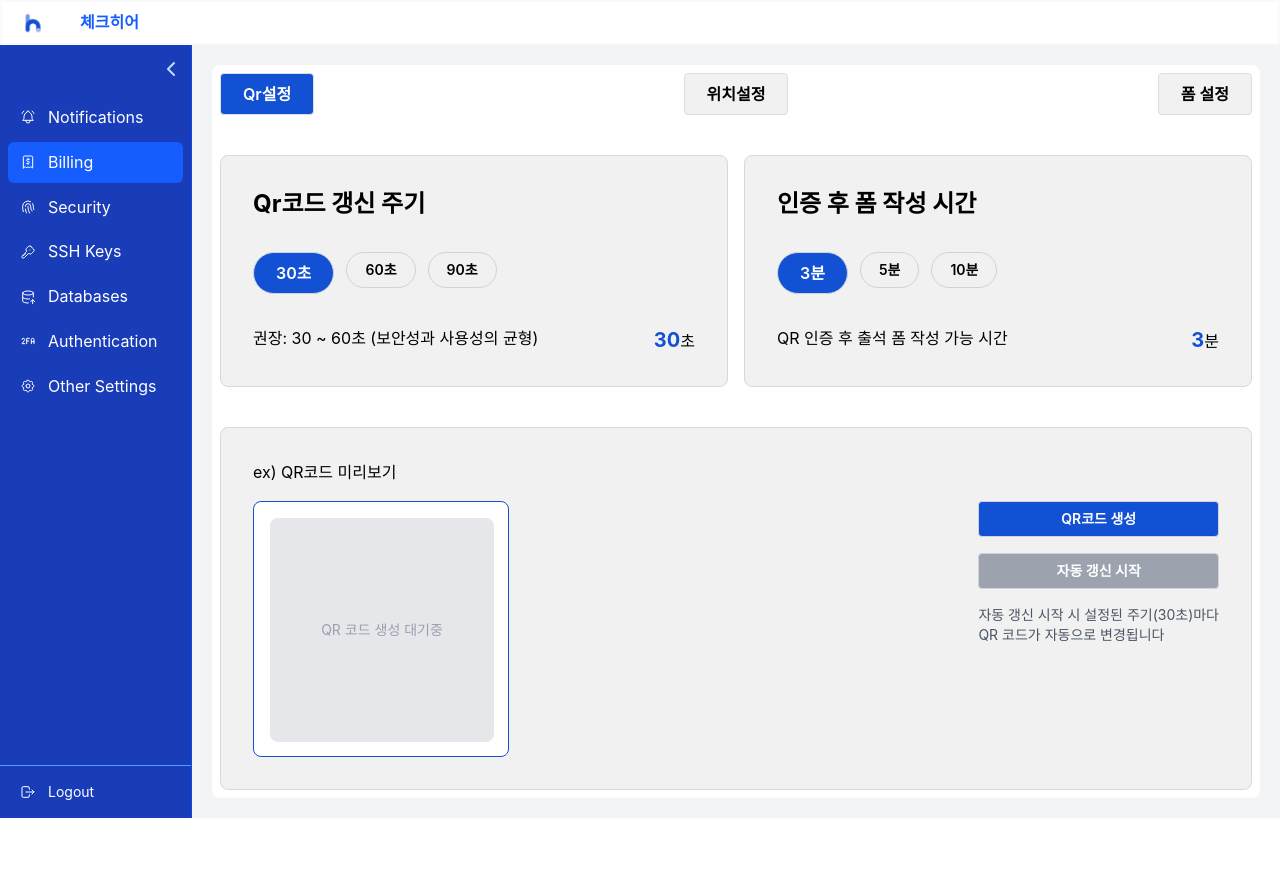
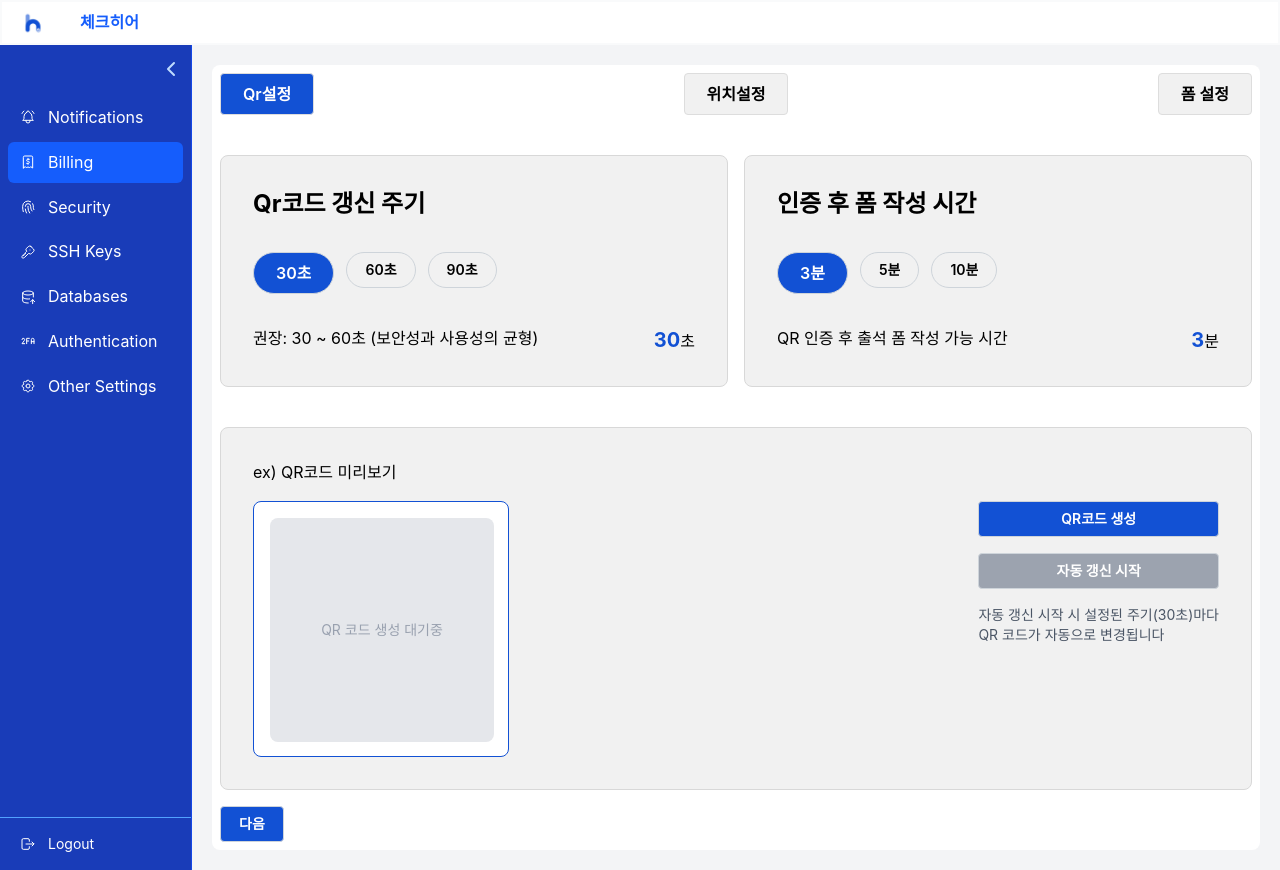
Before and after one commit to nemo0824/next-study, a Next.js app in the folder section04/: page /qr in a window 1280 px wide. Before the commit the page ends 818 px from the top, so only its background shows below. Built offline with nearby package versions, Linux system fonts and the light colour scheme; sample sign-in values are in the browser's storage.

Commit message:
feature: navigate 버튼 추가

```diff
--- a/section04/src/app/(auth)/qr/components/QrContainer.tsx
+++ b/section04/src/app/(auth)/qr/components/QrContainer.tsx
@@ -69,6 +69,13 @@ export const QrContainer = () => {
     setQrForm((prev) => ({ ...prev, ...lectureElment }));
   };
 
+  const onClickNext = () => {
+    setTab((prev) => prev + 1);
+  };
+  const onClickPrev = () => {
+    setTab((prev) => prev - 1);
+  };
+
   const renderTabContent = () => {
     switch (tab) {
       case 0:
@@ -77,6 +84,7 @@ export const QrContainer = () => {
             qrRefreshInterval={qrForm.qrRefreshInterval}
             formSubmitLimit={qrForm.formSubmitLimit}
             onChange={onChange}
+            onClickNext={onClickNext}
           />
         );
       case 1:
@@ -84,6 +92,8 @@ export const QrContainer = () => {
           <LocationSetting
             validRadius={qrForm.validRadius}
             onChange={onChange}
+            onClickNext={onClickNext}
+            onClickPrev={onClickPrev}
           />
         );
       case 2:
@@ -91,6 +101,7 @@ export const QrContainer = () => {
           <FormSetting
             qrFormList={qrForm.qrFormList}
             onDeleteFormField={onDeleteFormField}
+            onClickPrev={onClickPrev}
           />
         );
     }
--- a/section04/src/app/(auth)/qr/components/QrSetting/index.tsx
+++ b/section04/src/app/(auth)/qr/components/QrSetting/index.tsx
@@ -2,7 +2,8 @@ import React from "react";
 import { QrFormTime } from "./QrFormTime";
 import { LectureQrForm } from "../QrContainer";
 import { QrPreview } from "./QrPreview";
-
+import { Button } from "@/components/Button";
+import { Flex } from "@mantine/core";
 interface QrSetting {
   qrRefreshInterval: number;
   formSubmitLimit: number;
@@ -14,12 +15,14 @@ interface QrSetting {
       >
     >
   ) => void;
+  onClickNext: () => void;
 }
 
 export const QrSetting = ({
   qrRefreshInterval,
   formSubmitLimit,
   onChange,
+  onClickNext,
 }: QrSetting) => {
   const QR_UPDATE_TIMES = [30, 60, 90];
   const FORM_VALID_TIME = [3, 5, 10];
@@ -49,6 +52,19 @@ export const QrSetting = ({
       <div className="mt-10">
         <QrPreview refreshInterval={qrRefreshInterval} />
       </div>
+      <Flex className="mt-4">
+        <Button
+          onClick={onClickNext}
+          styles={{
+            root: {
+              background: "#1251D4",
+              color: "white",
+            },
+          }}
+        >
+          다음
+        </Button>
+      </Flex>
     </div>
   );
 };
--- a/section04/src/app/(auth)/qr/components/formSetting/index.tsx
+++ b/section04/src/app/(auth)/qr/components/formSetting/index.tsx
@@ -2,15 +2,19 @@ import React from "react";
 import { FormSelect } from "./FormSelect";
 import { FormPreview } from "./FormPreview";
 import { Flex } from "@mantine/core";
+import { Button } from "@/components/Button";
 
 export const FormSetting = ({
   qrFormList,
   onDeleteFormField,
+  onClickPrev,
 }: {
   qrFormList: { field: string; required: boolean }[];
   onDeleteFormField: (fieldName: string) => void;
+  onClickPrev: () => void;
 }) => {
   return (
+    <>
       <Flex gap={16}>
         <FormSelect
           qrFormList={qrFormList}
@@ -18,5 +22,19 @@ export const FormSetting = ({
         />
         <FormPreview qrFormList={qrFormList} />
       </Flex>
+      <Flex className="mt-4 gap-4">
+        <Button onClick={onClickPrev}>이전</Button>
+        <Button
+          styles={{
+            root: {
+              background: "#1251D4",
+              color: "white",
+            },
+          }}
+        >
+          저장
+        </Button>
+      </Flex>
+    </>
   );
 };
--- a/section04/src/app/(auth)/qr/components/locationSetting/index.tsx
+++ b/section04/src/app/(auth)/qr/components/locationSetting/index.tsx
@@ -1,6 +1,8 @@
 import React from "react";
 import { ValidDistance } from "./validDistance";
 import { LectureQrForm } from "../QrContainer";
+import { Button } from "@/components/Button";
+import { Flex } from "@mantine/core";
 
 interface LocationSettingProps {
   validRadius: number;
@@ -12,15 +14,36 @@ interface LocationSettingProps {
       >
     >
   ) => void;
+  onClickNext: () => void;
+  onClickPrev: () => void;
 }
 
 export const LocationSetting = ({
   validRadius,
   onChange,
+  onClickNext,
+  onClickPrev,
 }: LocationSettingProps) => {
   return (
-    <div>
+    <>
       <ValidDistance validRadius={validRadius} onChange={onChange} />
-    </div>
+      <Flex
+        className="mt-4 gap-4
+      "
+      >
+        <Button onClick={onClickPrev}>이전</Button>
+        <Button
+          onClick={onClickNext}
+          styles={{
+            root: {
+              background: "#1251D4",
+              color: "white",
+            },
+          }}
+        >
+          다음
+        </Button>
+      </Flex>
+    </>
   );
 };
```
Lines whose indentation alone changed are shown as unchanged.
